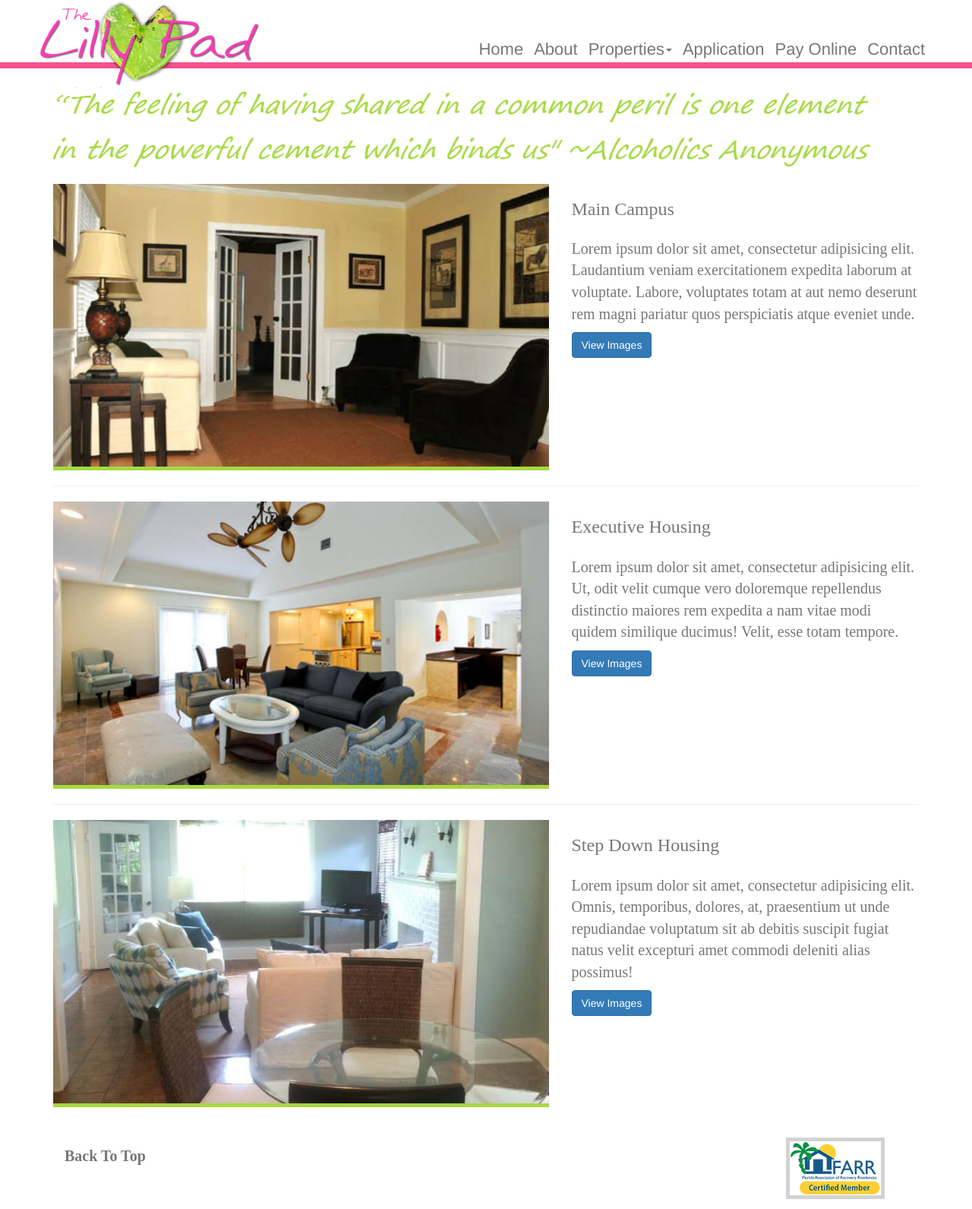
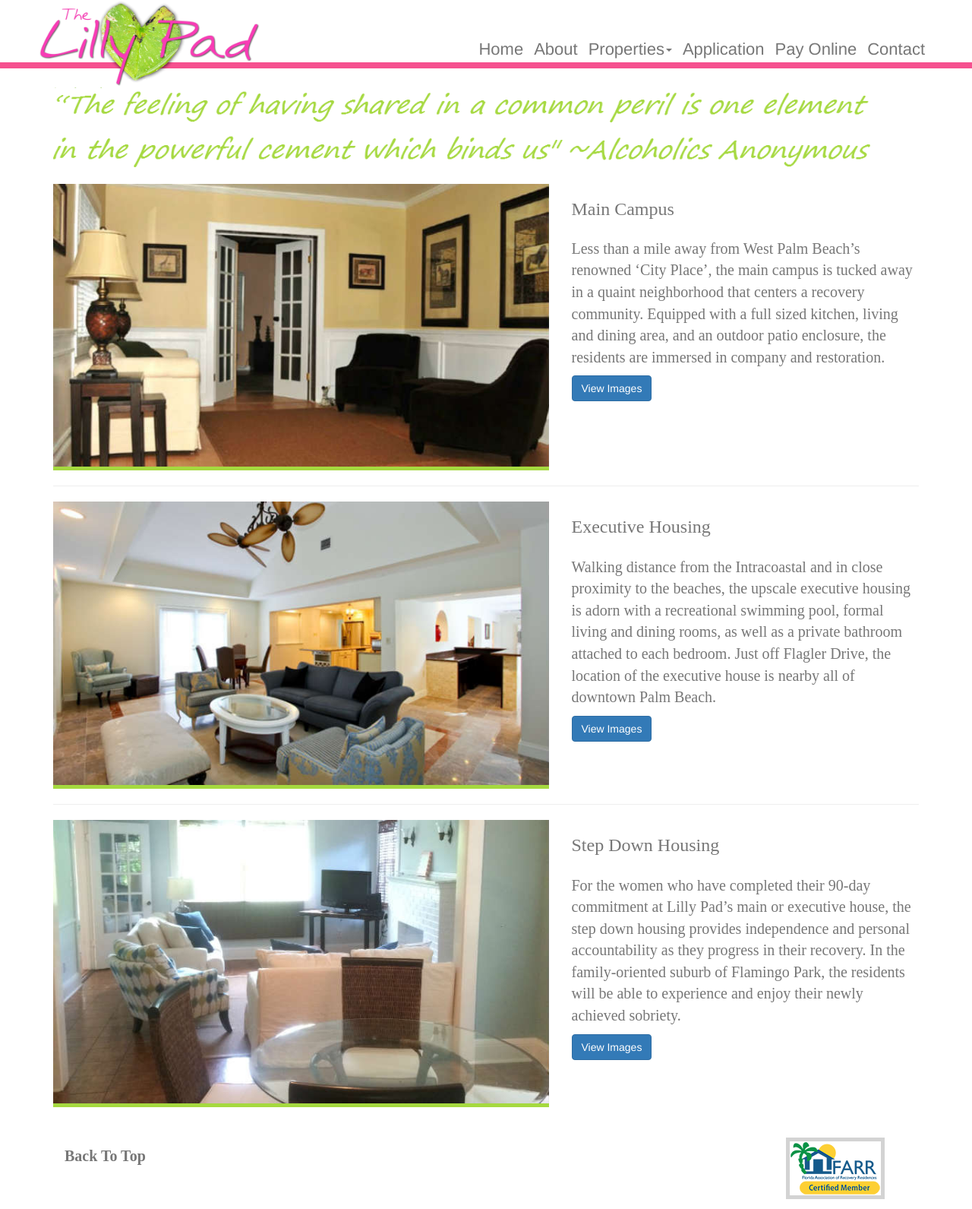
Before and after one commit to johnsonj561/Lilly-Pad, a PHP site: page /view/properties.php in a window 1280 px wide. Shown: the top 1591 px of the page at 76% size. Run offline with PHP 8.4, Linux system fonts and the light colour scheme.

Commit message:
Housing Descriptions Updated

```diff
--- a/view/properties.php
+++ b/view/properties.php
@@ -33,7 +33,8 @@
         </div>
         <div class="col-md-5">
           <h1 class="thumbnail-title">Main Campus</h1>
-          <p>Lorem ipsum dolor sit amet, consectetur adipisicing elit. Laudantium veniam exercitationem expedita laborum at voluptate. Labore, voluptates totam at aut nemo deserunt rem magni pariatur quos perspiciatis atque eveniet unde.</p>
+          <p>Less than a mile away from West Palm Beach’s renowned ‘City Place’, the main campus is tucked away in a quaint neighborhood that centers a recovery community.
+		  Equipped with a full sized kitchen, living and dining area, and an outdoor patio enclosure, the residents are immersed in company and restoration.</p>
           <a class="btn btn-primary" href="main-campus.php">View Images</i></a>
       </div>
     </div>
@@ -51,7 +52,8 @@
       </div>
       <div class="col-md-5">
         <h1 class="thumbnail-title">Executive Housing</h1>
-        <p>Lorem ipsum dolor sit amet, consectetur adipisicing elit. Ut, odit velit cumque vero doloremque repellendus distinctio maiores rem expedita a nam vitae modi quidem similique ducimus! Velit, esse totam tempore.</p>
+        <p>Walking distance from the Intracoastal and in close proximity to the beaches, the upscale executive housing is adorn with a recreational swimming pool, formal
+		living and dining rooms, as well as a private bathroom attached to each bedroom. Just off Flagler Drive, the location of the executive house is nearby all of downtown Palm Beach.</p>
         <a class="btn btn-primary" href="executive.php">View Images</i></a>
     </div>
     </div>
@@ -66,7 +68,8 @@
     </div>
     <div class="col-md-5">
       <h1 class="thumbnail-title">Step Down Housing</h1>
-      <p>Lorem ipsum dolor sit amet, consectetur adipisicing elit. Omnis, temporibus, dolores, at, praesentium ut unde repudiandae voluptatum sit ab debitis suscipit fugiat natus velit excepturi amet commodi deleniti alias possimus!</p>
+      <p>For the women who have completed their 90-day commitment at Lilly Pad’s main or executive house, the step down housing provides independence and personal accountability as they
+	  progress in their recovery. In the family-oriented suburb of Flamingo Park, the residents will be able to experience and enjoy their newly achieved sobriety.</p>
       <a class="btn btn-primary" href="step-down.php">View Images</i></a>
   </div>
   </div>
```
